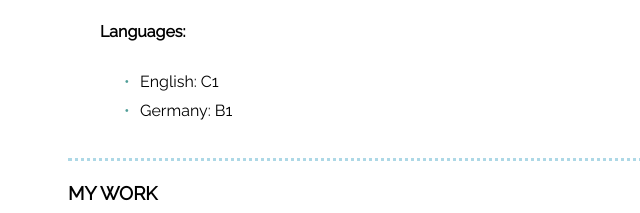
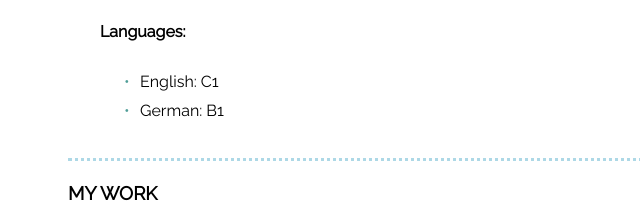
Before and after one commit to MarzenaZc/Resume, a plain HTML site: page index.html in a window 1280 px wide. Shown: the part 1506-1719 px from the top of the page, 2-642 px from the left. Drawn offline with Linux system fonts and the light colour scheme.

Commit message:
Update index.html

```diff
--- a/index.html
+++ b/index.html
@@ -113,7 +113,7 @@
 	        	<h4>Languages:</h4>
 						<ul>
 							<li>English: C1</li>
-							<li>Germany: B1</li>
+							<li>German: B1</li>
 						</ul>
 	      </article>
 			</section>
```
